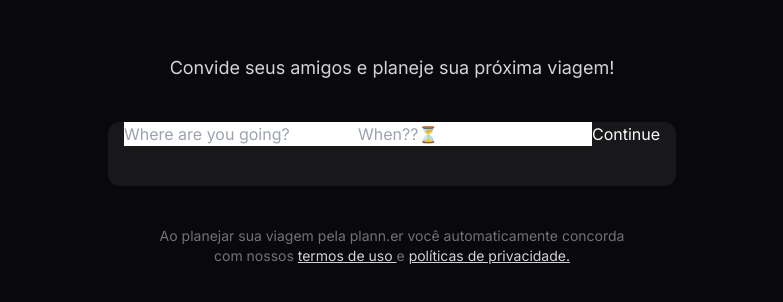
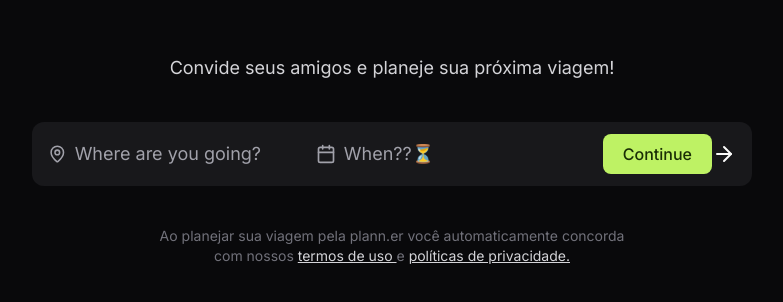
Before and after one commit to ludiemert/Nlw_Journey_Node_React, a React (Vite) app in the folder frontend/: page / in a window 1280 px wide. Shown: the part 240-542 px from the top of the page, without its empty margins (248-1031 px from the left). Built offline with nearby package versions, Linux system fonts and the light colour scheme.

Commit message:
add ajustes tailwindcss project first page

```diff
--- a/frontend/package.json
+++ b/frontend/package.json
@@ -10,6 +10,7 @@
     "preview": "vite preview"
   },
   "dependencies": {
+    "lucide-react": "^0.408.0",
     "react": "^18.3.1",
     "react-dom": "^18.3.1"
   },
--- a/frontend/src/app.tsx
+++ b/frontend/src/app.tsx
@@ -1,23 +1,37 @@
+import { MapPin, Calendar, ArrowRight } from "lucide-react"
+
 export function App() {
   return (
     <div className="h-screen flex items-center justify-center">
 
-      <div className="max-w-3xl px-6 text-center space-y-10">
+      <div className="max-w-3xl w-full px-6 text-center space-y-10">
         <p className="text-zinc-300 text-lg">
           Convide seus amigos e planeje sua próxima viagem!
-          </p>
+        </p>
 
-          <div className="h-16 bg-zinc-900 px-4 rounded-xl">
-            <input type="text" placeholder="Where are you going? " />
-            <input type="text" placeholder="When??⏳"/>
+        <div className="h-16 bg-zinc-900 px-4 rounded-xl flex items-center shadow-shape">
+          <div className="flex items-center gap-2 flex-1">
+            <MapPin className="size-5 text-zinc-400" />
+            <input type="text" placeholder="Where are you going?" className="bg-transparent text-lg placeholder-zinc-400" />
+          </div>
 
-            <button>Continue</button>
+
+          <div className="flex items-center gap-2">
+            <Calendar className="size-5 text-zinc-400" />
+            <input type="text" placeholder="When??⏳" className="bg-transparent text-lg placeholder-zinc-400" />
+
           </div>
+
+
+          <button className=" bg-lime-300 text-lime-950 rounded-lg px-5 py-2 font-medium">Continue</button>
+          < ArrowRight />
+
+        </div>
 
         <p className="text-sm text-zinc-500">
           Ao planejar sua viagem pela plann.er você automaticamente concorda <br />
-          com nossos <a className="text-zinc-300 underline" href="#"> termos de uso </a> e <a className="text-zinc-300 underline"  href="#"> políticas de privacidade. </a>
-          </p>
+          com nossos <a className="text-zinc-300 underline" href="#"> termos de uso </a> e <a className="text-zinc-300 underline" href="#"> políticas de privacidade. </a>
+        </p>
 
       </div>
 
--- a/frontend/tailwind.config.js
+++ b/frontend/tailwind.config.js
@@ -1,15 +1,16 @@
 /** @type {import('tailwindcss').Config} */
 export default {
-  content: [
-    "./index.html",
-    "./src/**/*.{js,ts,jsx,tsx}",
-  ],
+  content: ["./index.html", "./src/**/*.{js,ts,jsx,tsx}"],
   theme: {
     extend: {
       fontFamily: {
-        sans: 'Inter',
-      }
+        sans: "Inter",
+      },
+      boxShadow: {
+        shape:
+          "box-shadow: 0px 8px 8px rgba(0, 0, 0, 0.1), 0px 4px 4px rgba(0, 0, 0, 0.1), 0px 2px 2px rgba(0, 0, 0, 0.1), 0px 0px 0px 1px rgba(0, 0, 0, 0.1), inset 0px 0px 0px 1px rgba(255, 255, 255, 0.03), inset 0px 1px 0px rgba(255, 255, 255, 0.03)",
+      },
     },
   },
   plugins: [],
-}
+};
```
Also changed, not shown: 1 other file (tests, documents, lock files or other folders).
